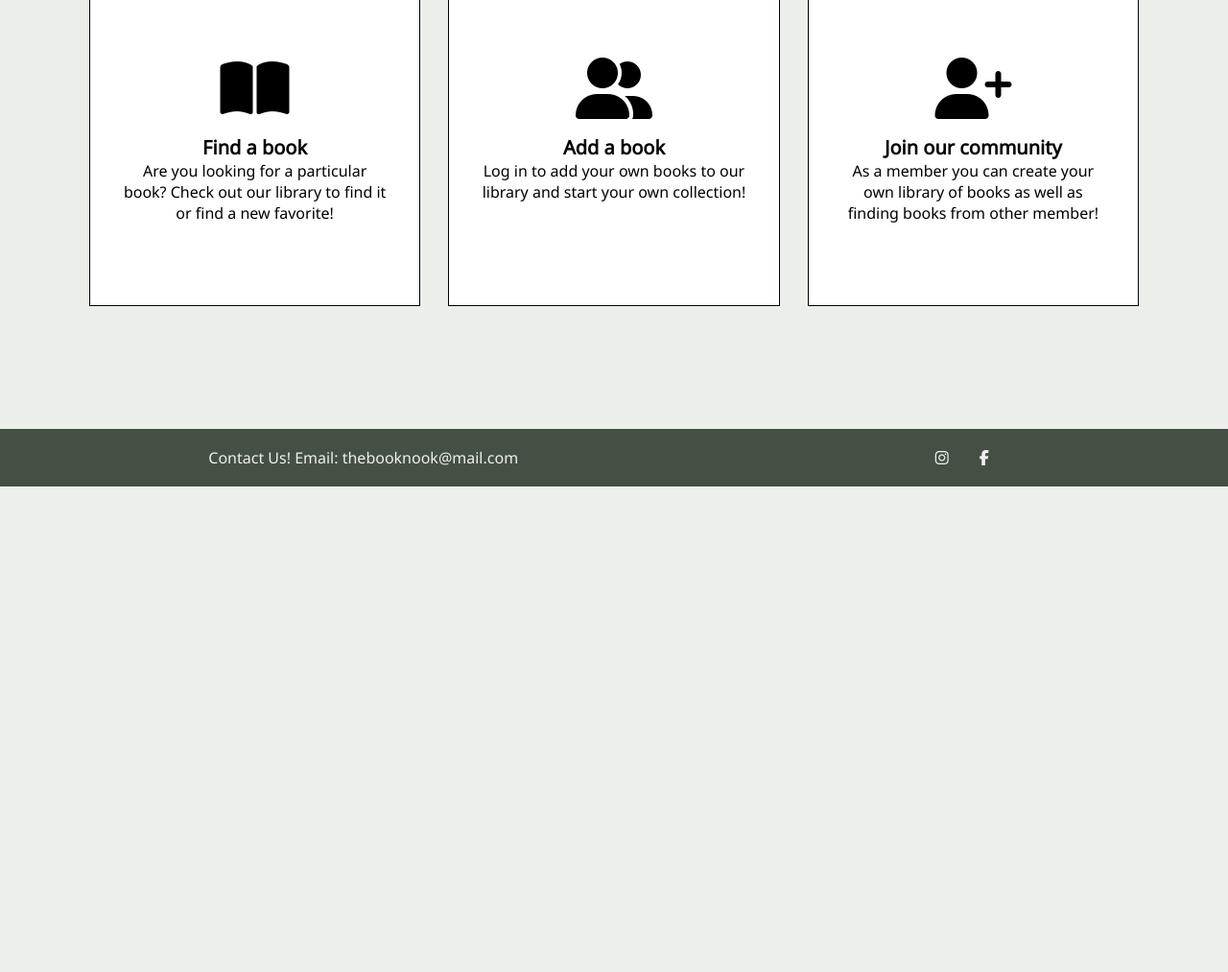
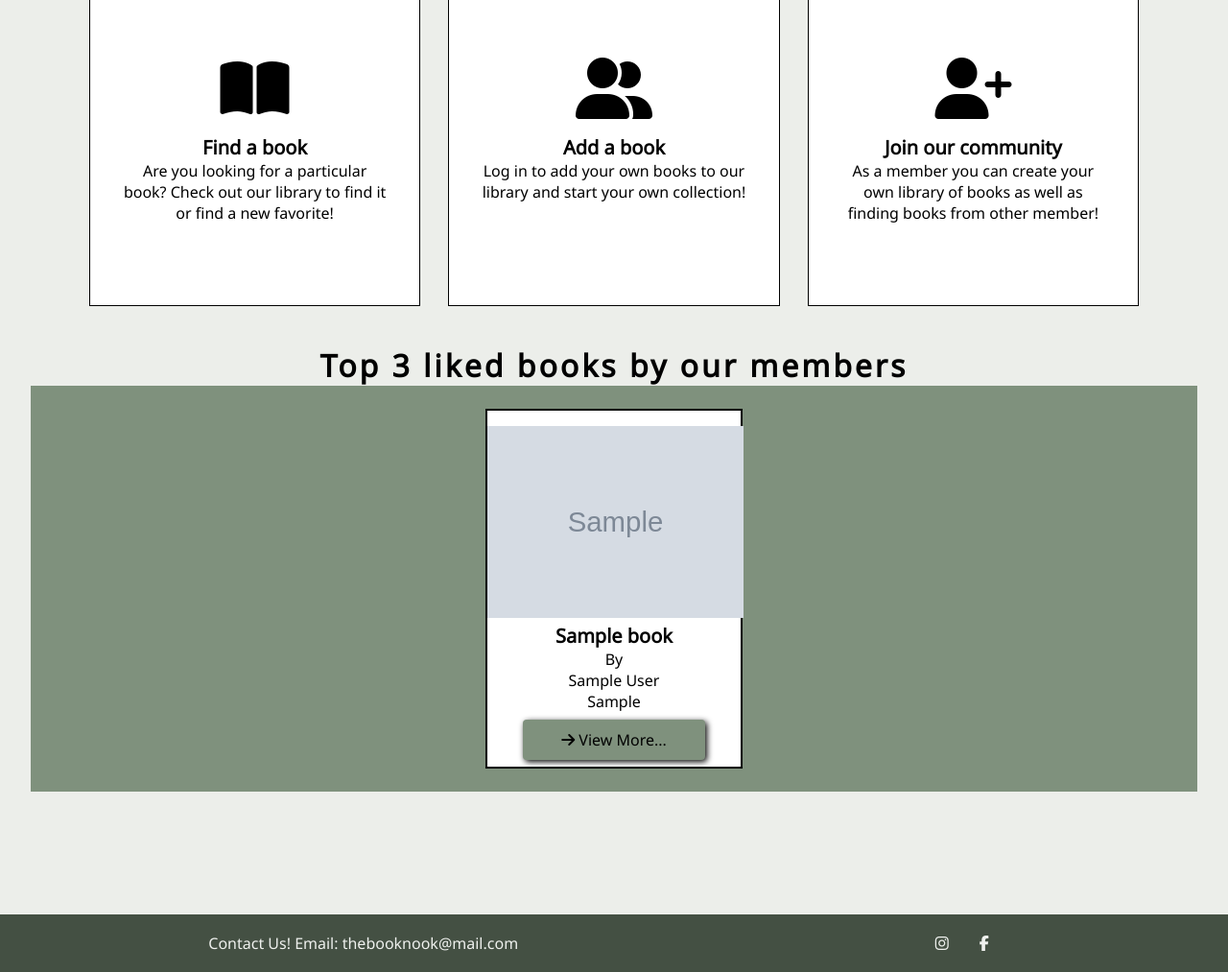
Before and after one commit to Code-Institute-Submissions/the_book_nook, a Flask app: page / in a window 1280 px wide. Shown: the part 871-1884 px from the top of the page at 96% size. Before the commit the page ends 1378 px from the top, so only its background shows below. Run offline with Flask 2, Linux system fonts and the light colour scheme; grey boxes marked "Sample" are stand-in pictures; a database or web service that is not in the repository returns one stand-in record (values such as "Sample title"); some libraries are stand-ins or nearby versions.

Commit message:
feat:Added section of top 3 books on index.hml with route functionality

```diff
--- a/app.py
+++ b/app.py
@@ -20,7 +20,8 @@ mongo = PyMongo(app)
 
 @app.route("/")
 def index():
-    return render_template("index.html")
+    books = mongo.db.books.find().sort("likes", -1).limit(3)
+    return render_template("index.html", books=books)
 
 
 @app.route("/books")
--- a/templates/index.html
+++ b/templates/index.html
@@ -39,5 +39,37 @@
 </div>
 
     </section>
+    <section>
+
+        <div>
+            <h1 class="headline-medium">Top 3 liked books by our members</h1>
+        </div>
+        <section class="book-collection">
+    {% for book in books %}
+    <div class="book-box">
+         {% if session.user %}
+        <p class="heart-image">
+            <a href="{{ url_for('like_book', book_id=book._id) }}" class="like">
+                <i class="fa fa-heart" aria-hidden="True"></i>
+            </a>
+            {{ book.likes }}
+        </p>
+        {% endif %}
+        <img class="book-image" src="{{ book.book_image_url }}">
+        <p class="book-title"> {{ book.book_name }}</p>
+        <p>By</p>
+        <p>{{ book.book_author }}</p>
+        <p><a href="{{ url_for('show_category') }}">{{ book.book_category }}</a></p>
+
+
+    <span>
+        <a class="buttons" href="{{ url_for('book', book_id=book._id) }}"><i class="fas fa-arrow-right"></i> View More...</a>
+    </span>
+
+
+    </div>
+    {% endfor %}
+
+    </section>
 
 {% endblock%}
```
